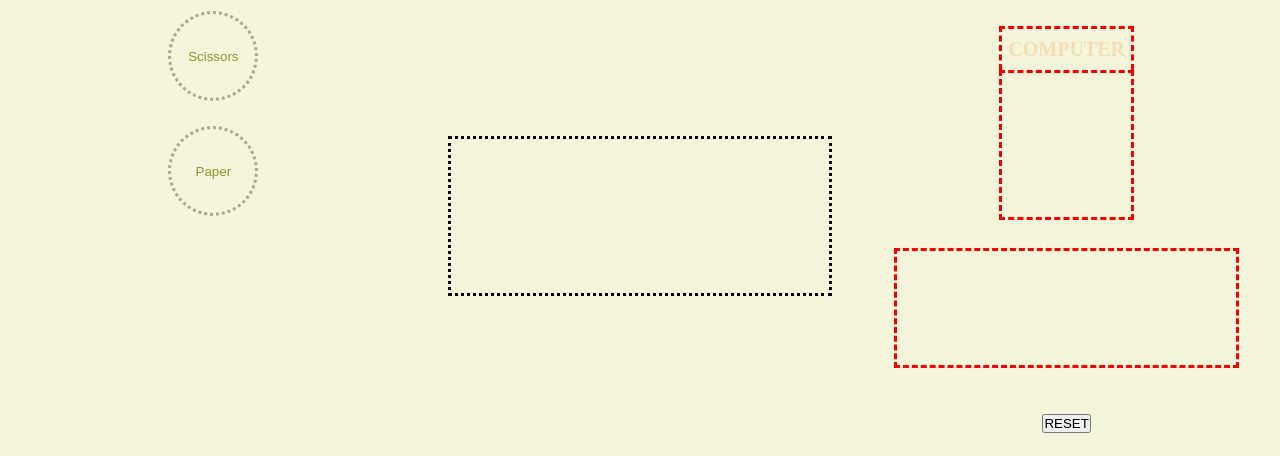
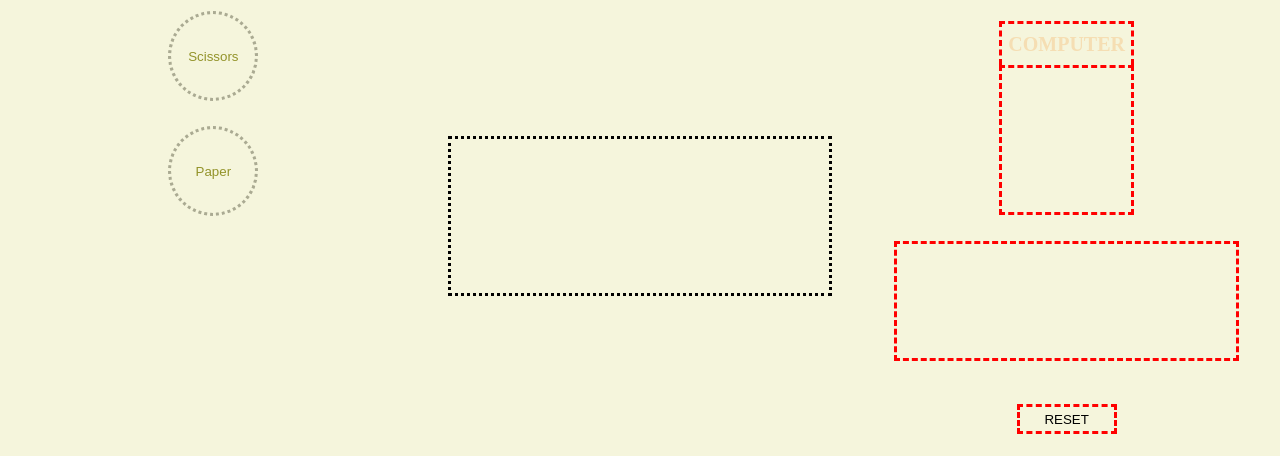
Before and after one commit to Nton23/TOP--Rock-Paper-Scissors, a plain HTML site: page index.html in a window 1280 px wide. Shown: the part 344-800 px from the top of the page. Drawn offline with Linux system fonts and the light colour scheme.

Commit message:
Style reset button

```diff
--- a/style.css
+++ b/style.css
@@ -126,3 +126,12 @@ body {
     color: wheat;
     font-size: 10rem;
 }
+#reset-button {
+    background-color: transparent;
+    border: red dashed;
+    width: 100px;
+    height: 30px;
+}
+#reset-button:hover {
+    background: var(--background-button-color);
+}
```
